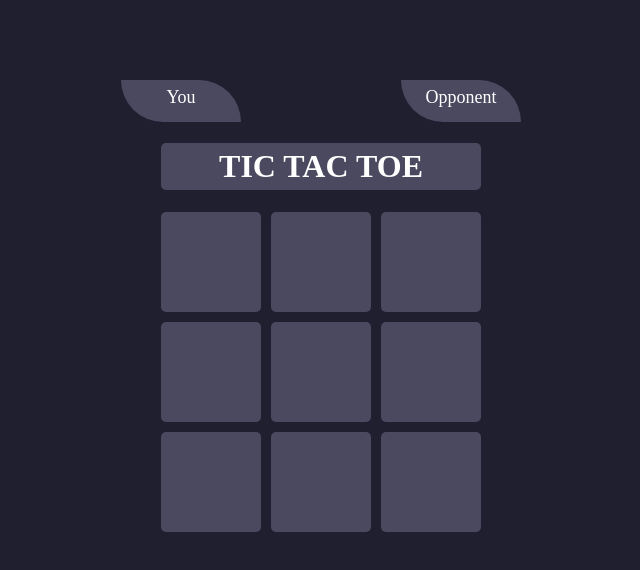
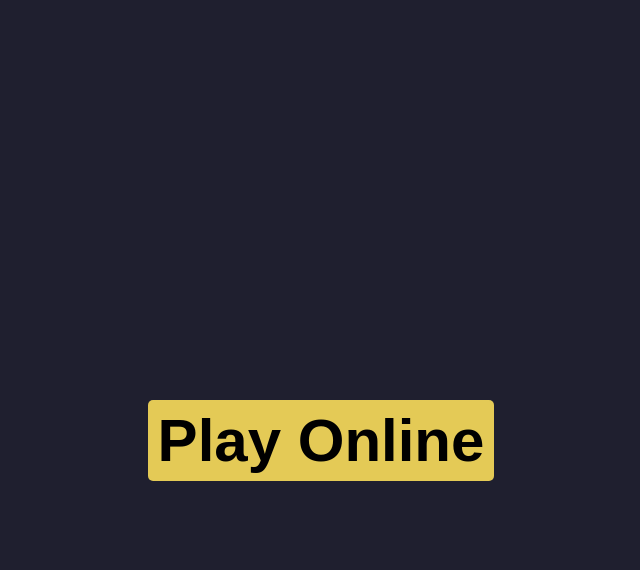
Before and after one commit to Gaurav242003/Tic_Tac_Toe, a React (Create React App) app: page / in a window 1280 px wide. Shown: the top 570 px of the page, without its empty margins (319-959 px from the left). Built offline with nearby package versions, Linux system fonts and the light colour scheme; the HTML template or start-up script is replaced by a standard one.

Commit message:
frontend logic completed

```diff
--- a/src/App.css
+++ b/src/App.css
@@ -45,3 +45,20 @@
   padding-bottom: 5px;
   text-align: center;
 }
+
+.winner{
+  text-align: center;
+}
+
+
+.playOnline {
+  font-weight: 700;
+  border: none;
+  background-color: #e4ca56;
+  font-size: 60px;
+  cursor: pointer;
+  margin-top: 40vh;
+  padding: 6px 10px;
+  border-radius: 5px;
+  outline: none;
+}
--- a/src/App.js
+++ b/src/App.js
@@ -2,53 +2,78 @@ import Square from './square/Square';
 import './App.css';
 import { useEffect, useState } from 'react';
 
-const renderFrom=[[1,2,3],[4,5,6],[7,8,9]];
+const renderFrom = [[1, 2, 3], [4, 5, 6], [7, 8, 9]];
 
 function App() {
 
-  const [gameState,setGameState]=useState(renderFrom);
-  const [curPlayer,setCurPlayer]=useState('circle');
-  const [finishedState,setFinishedState]=useState(false);
+  const [gameState, setGameState] = useState(renderFrom);
+  const [curPlayer, setCurPlayer] = useState('circle');
+  const [finishedState, setFinishedState] = useState(false);
+  const [finishedArrayState, setFinishedArrayState] = useState([]);
+  const [playOnline, setPlayOnline] = useState(false);
 
-  const checkWinner=() => {
-    const arr=gameState;
-    let winner=null;
-     // row wise
-     let sum2=0,sum3=0;
-    for(let i=0;i<3;i++){
-      let sum=0,sum1=0;
-      for(let j=0;j<3;j++){
-        //row wise
-         if(gameState[i][j]==='circle') sum=sum+1;
-         else if(gameState[i][j]==='cross')sum=sum-1;
-         //col wise
-         if(gameState[j][i]==='circle') sum1=sum1+1;
-         else if(gameState[j][i]==='cross')sum1=sum1-1;
+  const checkWinner = () => {
+    // row dynamic
+    for (let row = 0; row < gameState.length; row++) {
+      if (
+        gameState[row][0] === gameState[row][1] &&
+        gameState[row][1] === gameState[row][2]
+      ) {
+        setFinishedArrayState([row * 3 + 0, row * 3 + 1, row * 3 + 2]);
+        return gameState[row][0];
+      }
     }
 
-      //lower diagonal
-      if(gameState[i][i]==='circle') sum2=sum2+1;
-         else if(gameState[i][i]==='cross')sum2=sum2-1;
-
-      //upper diagonal
-      if(gameState[i][2-i]==='circle') sum3=sum3+1;
-      else if(gameState[i][2-i]==='cross')sum3=sum3-1;
-
-      if(sum===3 || sum1===3 || sum2===3 || sum3===3) winner='circle';
-      if(sum===-3 || sum1===-3 || sum2===-3 || sum3===-3) winner='cross';
+    // column dynamic
+    for (let col = 0; col < gameState.length; col++) {
+      if (
+        gameState[0][col] === gameState[1][col] &&
+        gameState[1][col] === gameState[2][col]
+      ) {
+        setFinishedArrayState([0 * 3 + col, 1 * 3 + col, 2 * 3 + col]);
+        return gameState[0][col];
+      }
     }
 
-    console.log(winner);
-    return winner;
-
+    if (
+      gameState[0][0] === gameState[1][1] &&
+      gameState[1][1] === gameState[2][2]
+    ) {
+      return gameState[0][0];
     }
 
-  useEffect(() =>{
-    const winner= checkWinner();
-    if(winner){
+    if (
+      gameState[0][2] === gameState[1][1] &&
+      gameState[1][1] === gameState[2][0]
+    ) {
+      return gameState[0][2];
+    }
+
+    const isDrawMatch = gameState.flat().every((e) => {
+      if (e === "circle" || e === "cross") return true;
+    });
+
+    if (isDrawMatch) return "Draw";
+
+    return null;
+  };
+
+  useEffect(() => {
+    const winner = checkWinner();
+    if (winner) {
       setFinishedState(winner);
     }
-  },[gameState])
+  }, [gameState])
+
+  if (!playOnline) {
+    return (
+      <div className="main-div">
+        <button  className="playOnline">
+          Play Online
+        </button>
+      </div>
+    );
+  }
 
   return (
     <div className="main-div">
@@ -61,16 +86,22 @@ function App() {
         <h1 className='water-background game-heading'>TIC TAC TOE</h1>
         <div className='square-wrapper'>
           {
-           renderFrom.map( (arr,i) =>
-             arr.map((e,j)=>{
-              return <Square  setGameState={setGameState} id={i*3 + j} key={i*3 + j}  curPlayer={curPlayer} setCurPlayer={setCurPlayer}
+            renderFrom.map((arr, i) =>
+              arr.map((e, j) => {
+                return <Square setGameState={setGameState} id={i * 3 + j} key={i * 3 + j} curPlayer={curPlayer} setCurPlayer={setCurPlayer}
                   finishedState={finishedState}
-
+                  finishedArrayState={finishedArrayState}
                 />
               })
             )
           }
         </div>
+        {
+          finishedState ? <h1 className='winner'>
+            {finishedState != "Draw" ? `${finishedState} won the game` : "DRAW"}
+          </h1> : null
+        }
+
       </div>
     </div>
   );
--- a/src/square/Square.css
+++ b/src/square/Square.css
@@ -12,3 +12,11 @@
 .game-over{
     cursor: not-allowed !important;
 }
+
+.circle-won {
+    background-color: #dd7f9f;
+  }
+
+  .cross-won {
+    background-color: rgb(63, 167, 240);
+  }
--- a/src/square/Square.jsx
+++ b/src/square/Square.jsx
@@ -48,7 +48,8 @@ const Square = ({
     id,
     curPlayer,
     setCurPlayer,
-    finishedState
+    finishedState,
+    finishedArrayState
 }) => {
 
     const [icon,setIcon]=useState(null);
@@ -80,7 +81,9 @@ const Square = ({
         })
     }
     return (
-        <div className={`square ${finishedState ? 'game-over': ''}`} onClick={clickOnSquare}>
+
+
+        <div className={`square ${finishedState ? 'game-over': ''} ${finishedArrayState.includes(id) ? finishedState + "-won" : ""}`} onClick={clickOnSquare}>
             {
                 icon
             }
```
Lines whose indentation alone changed are shown as unchanged.
